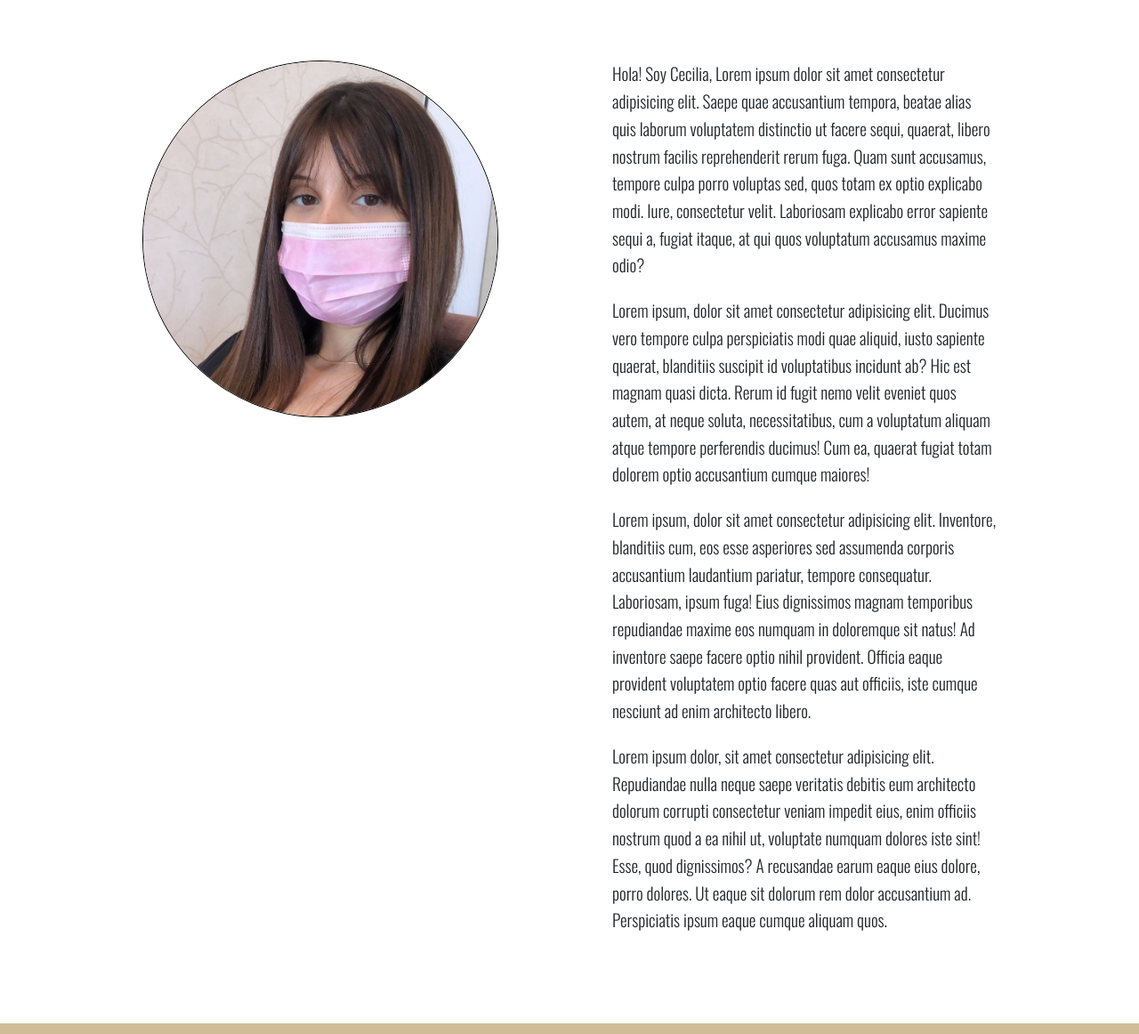
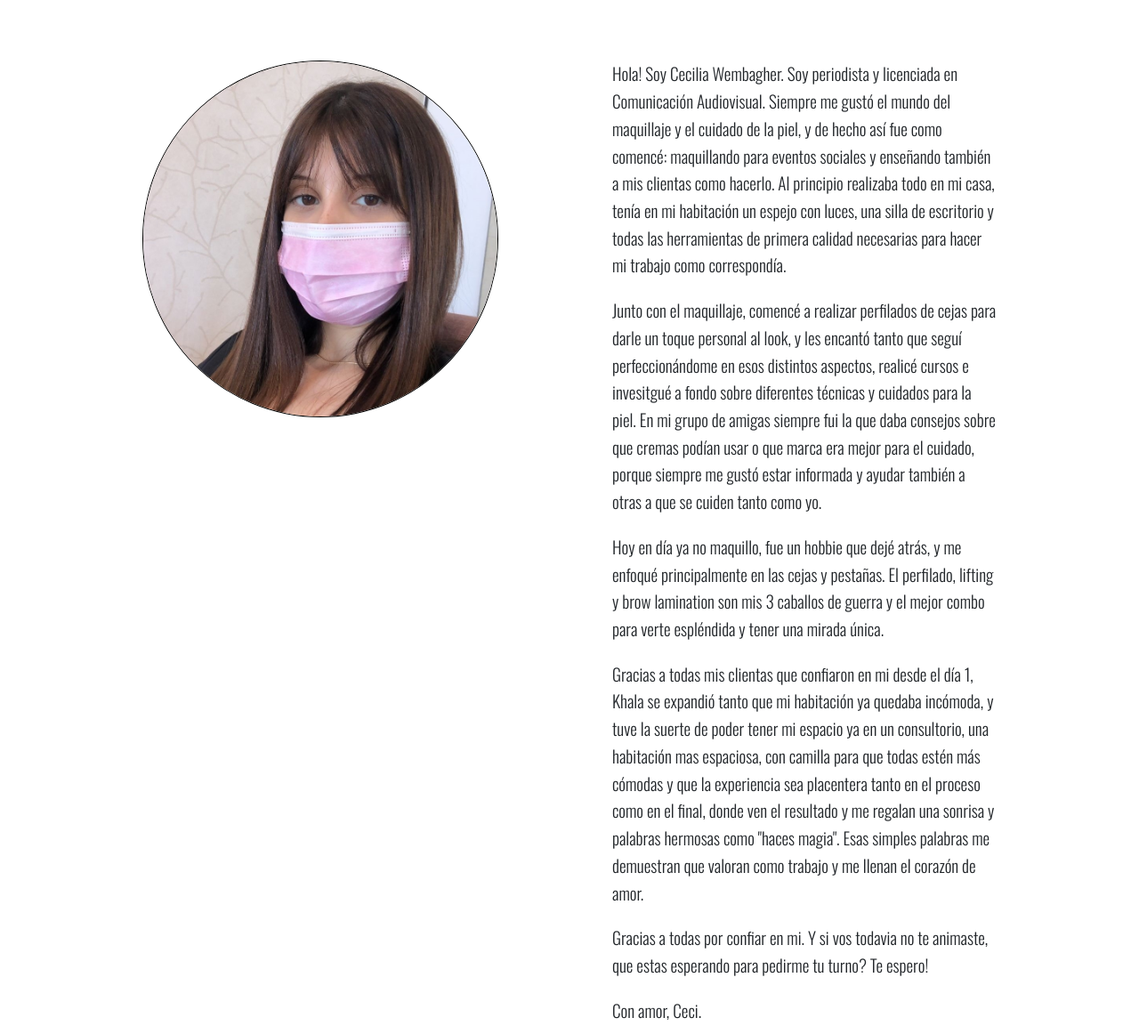
Before and after one commit to agospedu/proyecto-coder, a website: page secciones/nosotros.html in a window 1280 px wide. Shown: the part 170-1332 px from the top of the page at 89% size. Drawn offline with nearby package versions, Linux system fonts and the light colour scheme.

Commit message:
termino ultimos detalles del sitio.

```diff
--- a/scss/main.scss
+++ b/scss/main.scss
@@ -101,6 +101,7 @@ body {
 .section-map {
   @extend .flex-items-center;
   width: 100%;
+  margin: 0;
 }
 
 .section__content--p {
@@ -227,6 +228,10 @@ body {
 /* Clases mobile */
 
 @media screen and (max-width: 1024px) {
+  .main {
+    padding-left: 0;
+    padding-right: 0;
+  }
   .header {
     padding-top: 0.6rem;
     .header__logo {
@@ -344,14 +349,18 @@ body {
     padding: 0 6rem;
   }
 
+  .image-right {
+    text-align: right;
+    padding-right: 0;
+  }
   .section-map {
-    padding: 1.5rem 4rem;
+    padding: 1.5rem 6rem;
   }
   .section__content--map {
     @include size(550px, 350px);
   }
   .section {
-    padding: 1.5rem 4rem;
+    padding: 1.5rem 6rem;
   }
   .section__content--p {
     padding-right: 4rem;
--- a/secciones/nosotros.html
+++ b/secciones/nosotros.html
@@ -92,42 +92,46 @@
         </div>
         <div class="bio__content">
           <p class="bio__content--text">
-            Hola! Soy Cecilia, Lorem ipsum dolor sit amet consectetur
-            adipisicing elit. Saepe quae accusantium tempora, beatae alias quis
-            laborum voluptatem distinctio ut facere sequi, quaerat, libero
-            nostrum facilis reprehenderit rerum fuga. Quam sunt accusamus,
-            tempore culpa porro voluptas sed, quos totam ex optio explicabo
-            modi. Iure, consectetur velit. Laboriosam explicabo error sapiente
-            sequi a, fugiat itaque, at qui quos voluptatum accusamus maxime
-            odio?
+            Hola! Soy Cecilia Wembagher. Soy periodista y licenciada en
+            Comunicación Audiovisual. Siempre me gustó el mundo del maquillaje y
+            el cuidado de la piel, y de hecho así fue como comencé: maquillando
+            para eventos sociales y enseñando también a mis clientas como
+            hacerlo. Al principio realizaba todo en mi casa, tenía en mi
+            habitación un espejo con luces, una silla de escritorio y todas las
+            herramientas de primera calidad necesarias para hacer mi trabajo
+            como correspondía.
           </p>
           <p class="bio__content--text">
-            Lorem ipsum, dolor sit amet consectetur adipisicing elit. Ducimus
-            vero tempore culpa perspiciatis modi quae aliquid, iusto sapiente
-            quaerat, blanditiis suscipit id voluptatibus incidunt ab? Hic est
-            magnam quasi dicta. Rerum id fugit nemo velit eveniet quos autem, at
-            neque soluta, necessitatibus, cum a voluptatum aliquam atque tempore
-            perferendis ducimus! Cum ea, quaerat fugiat totam dolorem optio
-            accusantium cumque maiores!
+            Junto con el maquillaje, comencé a realizar perfilados de cejas para
+            darle un toque personal al look, y les encantó tanto que seguí
+            perfeccionándome en esos distintos aspectos, realicé cursos e
+            invesitgué a fondo sobre diferentes técnicas y cuidados para la
+            piel. En mi grupo de amigas siempre fui la que daba consejos sobre
+            que cremas podían usar o que marca era mejor para el cuidado, porque
+            siempre me gustó estar informada y ayudar también a otras a que se
+            cuiden tanto como yo.
           </p>
           <p class="bio__content--text">
-            Lorem ipsum, dolor sit amet consectetur adipisicing elit. Inventore,
-            blanditiis cum, eos esse asperiores sed assumenda corporis
-            accusantium laudantium pariatur, tempore consequatur. Laboriosam,
-            ipsum fuga! Eius dignissimos magnam temporibus repudiandae maxime
-            eos numquam in doloremque sit natus! Ad inventore saepe facere optio
-            nihil provident. Officia eaque provident voluptatem optio facere
-            quas aut officiis, iste cumque nesciunt ad enim architecto libero.
+            Hoy en día ya no maquillo, fue un hobbie que dejé atrás, y me
+            enfoqué principalmente en las cejas y pestañas. El perfilado,
+            lifting y brow lamination son mis 3 caballos de guerra y el mejor
+            combo para verte espléndida y tener una mirada única.
           </p>
           <p class="bio__content--text">
-            Lorem ipsum dolor, sit amet consectetur adipisicing elit.
-            Repudiandae nulla neque saepe veritatis debitis eum architecto
-            dolorum corrupti consectetur veniam impedit eius, enim officiis
-            nostrum quod a ea nihil ut, voluptate numquam dolores iste sint!
-            Esse, quod dignissimos? A recusandae earum eaque eius dolore, porro
-            dolores. Ut eaque sit dolorum rem dolor accusantium ad. Perspiciatis
-            ipsum eaque cumque aliquam quos.
+            Gracias a todas mis clientas que confiaron en mi desde el día 1,
+            Khala se expandió tanto que mi habitación ya quedaba incómoda, y
+            tuve la suerte de poder tener mi espacio ya en un consultorio, una
+            habitación mas espaciosa, con camilla para que todas estén más
+            cómodas y que la experiencia sea placentera tanto en el proceso como
+            en el final, donde ven el resultado y me regalan una sonrisa y
+            palabras hermosas como "haces magia". Esas simples palabras me
+            demuestran que valoran como trabajo y me llenan el corazón de amor.
           </p>
+          <p class="bio__content--text">
+            Gracias a todas por confiar en mi. Y si vos todavia no te animaste,
+            que estas esperando para pedirme tu turno? Te espero!
+          </p>
+          <p class="bio__content--text">Con amor, Ceci.</p>
         </div>
       </div>
     </main>
```
Also changed, not shown: index.html (+7 -7 lines), secciones/servicios.html (+1 -1 lines), assets/slider-1.png (deleted), assets/slider1.png (added), assets/slider2.png (added), assets/slider3.png (added), css/main.css, 1 other file.
